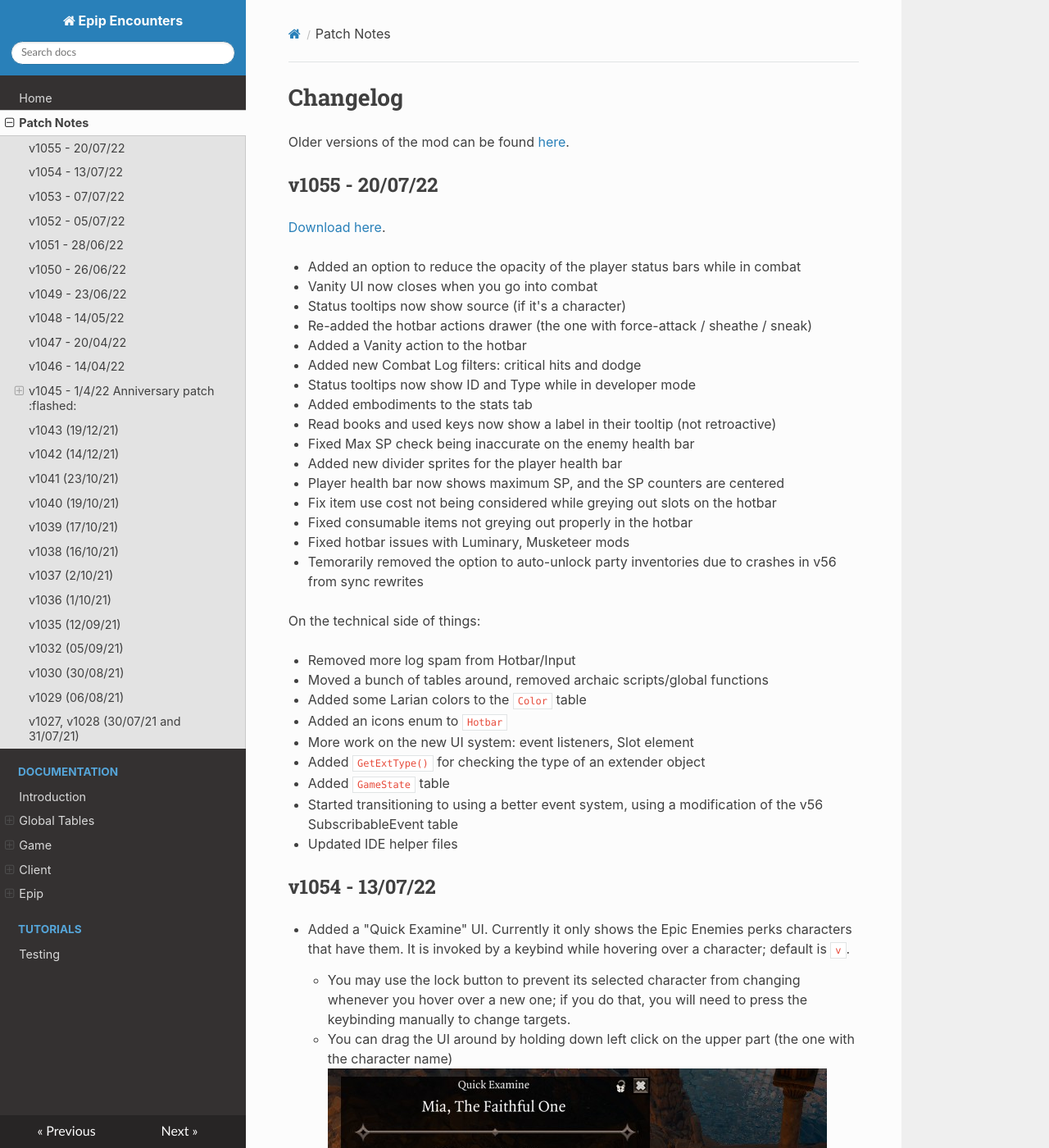
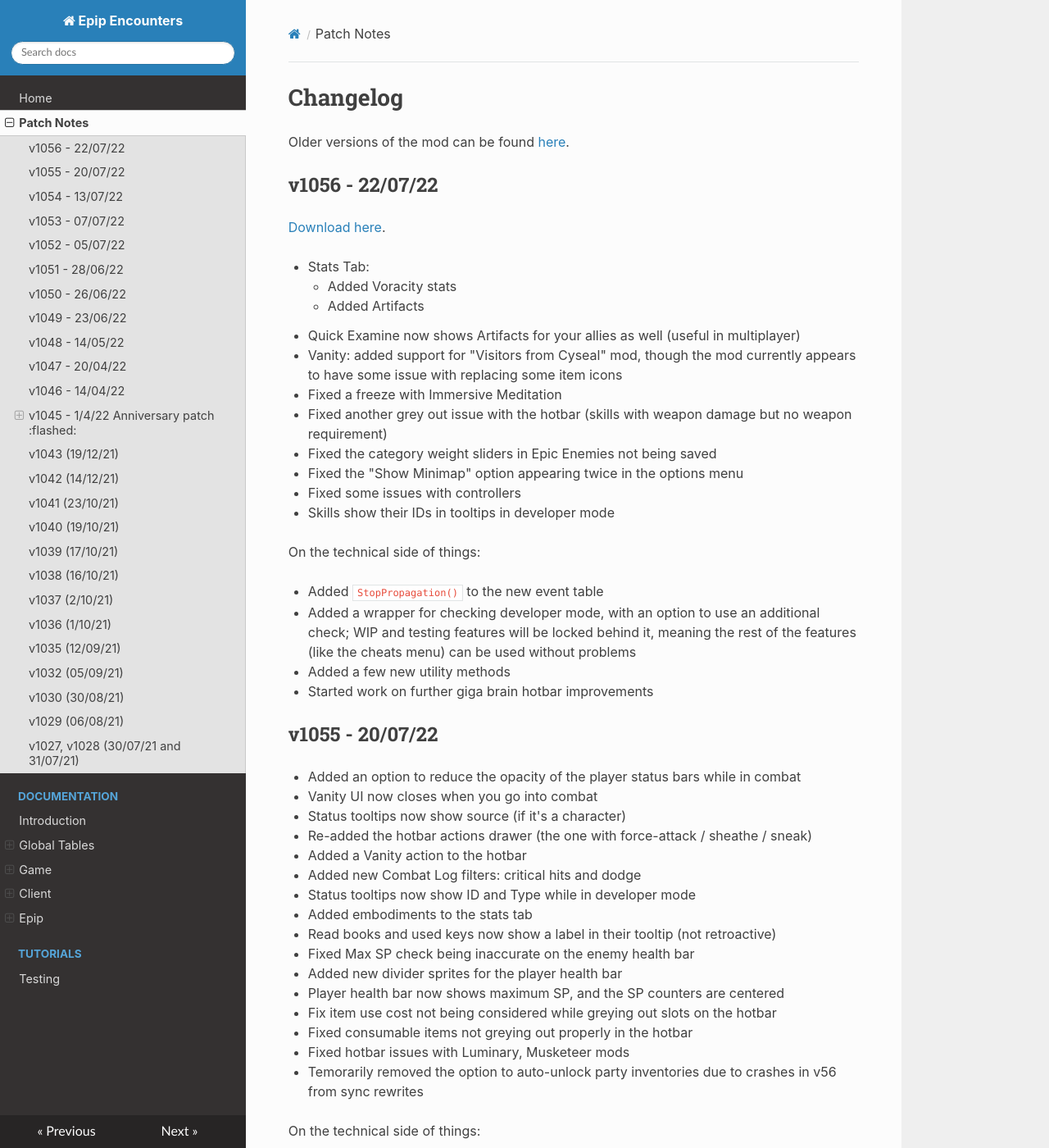
Before and after one commit to PinewoodPip/epip, an MkDocs documentation site: the page built from docs/patchnotes.md, in a window 1280 px wide and 1400 px high. Shown: the whole window at 82% size. Built offline with MkDocs 1.6.1, drawn with Linux system fonts in a browser that asks for light colours; nearby versions of some CDN libraries.

Commit message:
Add v1056 pathcnotes

```diff
--- a/docs/patchnotes.md
+++ b/docs/patchnotes.md
@@ -2,9 +2,29 @@
 
 Older versions of the mod can be found [here](https://drive.google.com/drive/folders/13rN97wZFWoyaxgBDwtgxymenjXwezBF5?usp=sharing).
 
+## v1056 - 22/07/22
+[Download here](https://drive.google.com/file/d/1uKj-3_OaJE5gXveJrhTGNY3SZ4SeQJfy/view?usp=sharing).
+
+- Stats Tab:
+    - Added Voracity stats
+    - Added Artifacts
+- Quick Examine now shows Artifacts for your allies as well (useful in multiplayer)
+- Vanity: added support for "Visitors from Cyseal" mod, though the mod currently appears to have some issue with replacing some item icons
+- Fixed a freeze with Immersive Meditation
+- Fixed another grey out issue with the hotbar (skills with weapon damage but no weapon requirement)
+- Fixed the category weight sliders in Epic Enemies not being saved
+- Fixed the "Show Minimap" option appearing twice in the options menu
+- Fixed some issues with controllers
+- Skills show their IDs in tooltips in developer mode
+
+On the technical side of things:
+
+- Added `StopPropagation()` to the new event table
+- Added a wrapper for checking developer mode, with an option to use an additional check; WIP and testing features will be locked behind it, meaning the rest of the features (like the cheats menu) can be used without problems
+- Added a few new utility methods
+- Started work on further giga brain hotbar improvements
+
 ## v1055 - 20/07/22
-[Download here](https://drive.google.com/file/d/1EDgufwqUGQpU3c-WlHV57OBwQ4mQbD-_/view?usp=sharing).
-
 
 - Added an option to reduce the opacity of the player status bars while in combat
 - Vanity UI now closes when you go into combat
```
Also changed, not shown: docs/index.md (+1 -1 lines).
